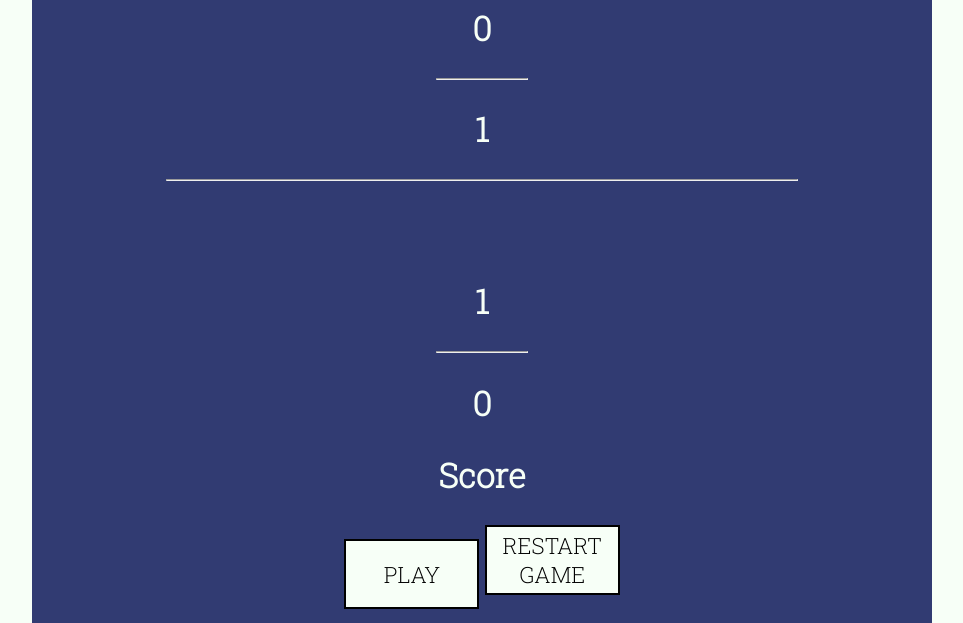
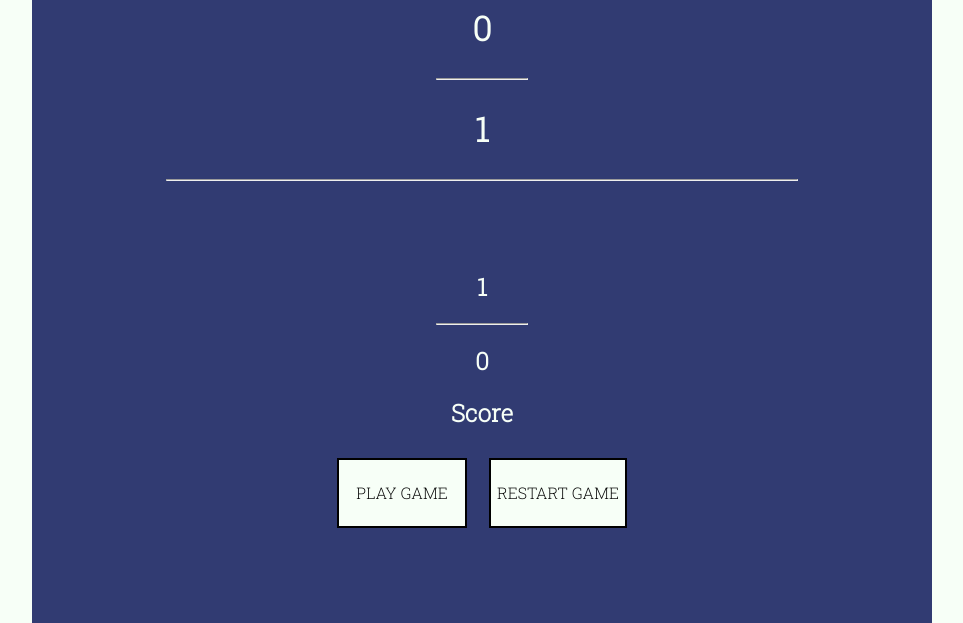
Before and after one commit to Code-Institute-Submissions/https-github.com-alexanderjsn-number-game, a plain HTML site: page index.html in a window 1280 px wide. Shown: the part 329-952 px from the top of the page, without its empty margins (158-1121 px from the left). Drawn offline with Linux system fonts and the light colour scheme.

Commit message:
adjusted size to buttons

```diff
--- a/index.html
+++ b/index.html
@@ -5,7 +5,7 @@
     <meta http-equiv="X-UA-Compatible" content="IE=edge">
     <meta name="viewport" content="width=device-width, initial-scale=1.0">
     <title>Document</title>
-    <link rel="stylesheet" href="./assets/css/style.css">
+    <link rel="stylesheet" href="style.css">
 </head>
 <body>
     <div class="gamefield">
@@ -21,11 +21,12 @@
     <h2 class="result"></h2>
     <h2 class="yes" onclick="reSet()"></h2>
     <h2 class="no" onclick="noSet()"></h2>
+    </div>
     <h2 class="pnumber">1</h2>
     <hr class="subline">
     <h2 class="pscore">0</h2>
     <h2>Score</h2>
-    <button id="play" onclick="rollNumber()" >PLAY</button>
+    <button id="play" onclick="rollNumber()" >PLAY GAME</button>
     <button id="reset" onclick="reStart()">RESTART GAME</button>
     </div>
     </div>
--- a/assets/css/style.css
+++ b/style.css
@@ -6,7 +6,7 @@ body {
 
 .gamefield {
     background-color: #313B72;
-    height: 1200px;
+    height: 1100px;
     width: 900px;
     margin: auto;
     text-align: center;
@@ -39,10 +39,9 @@ hr {
 button {
     border-style:double;
     background-color: #F7FFF7;
-    width: 15%;
-    height: 70px;
     font-family: 'Roboto Slab', serif;
     font-size: 100%;
+    margin: 1%;
 }
 
 .yes, .no {
@@ -53,3 +52,12 @@ button {
 .yes:hover, .no:hover {
     color:#227C9D;
 }
+
+#play {
+    height: 70px;
+    width: 130px;
+}
+
+#reset {
+    height: 70px;
+}
```
